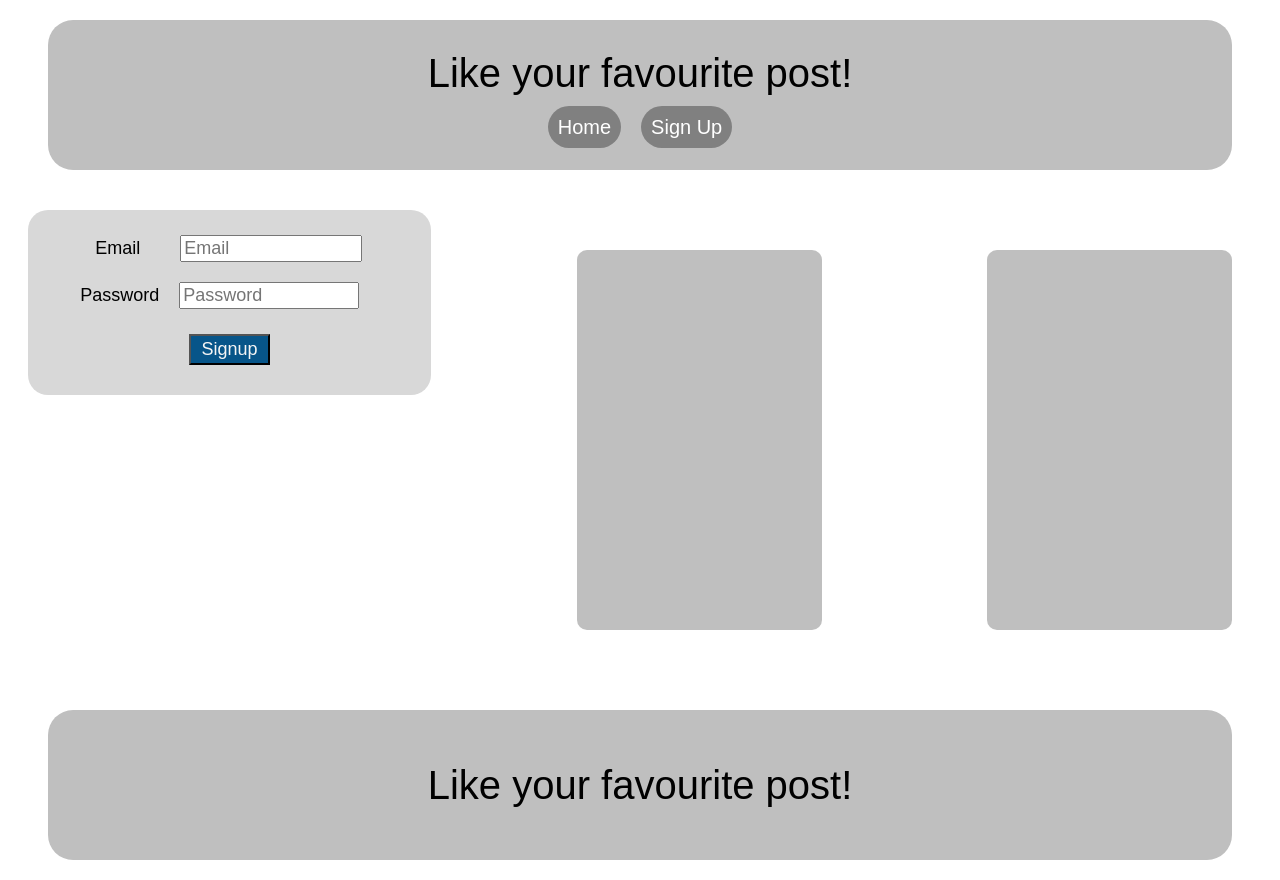
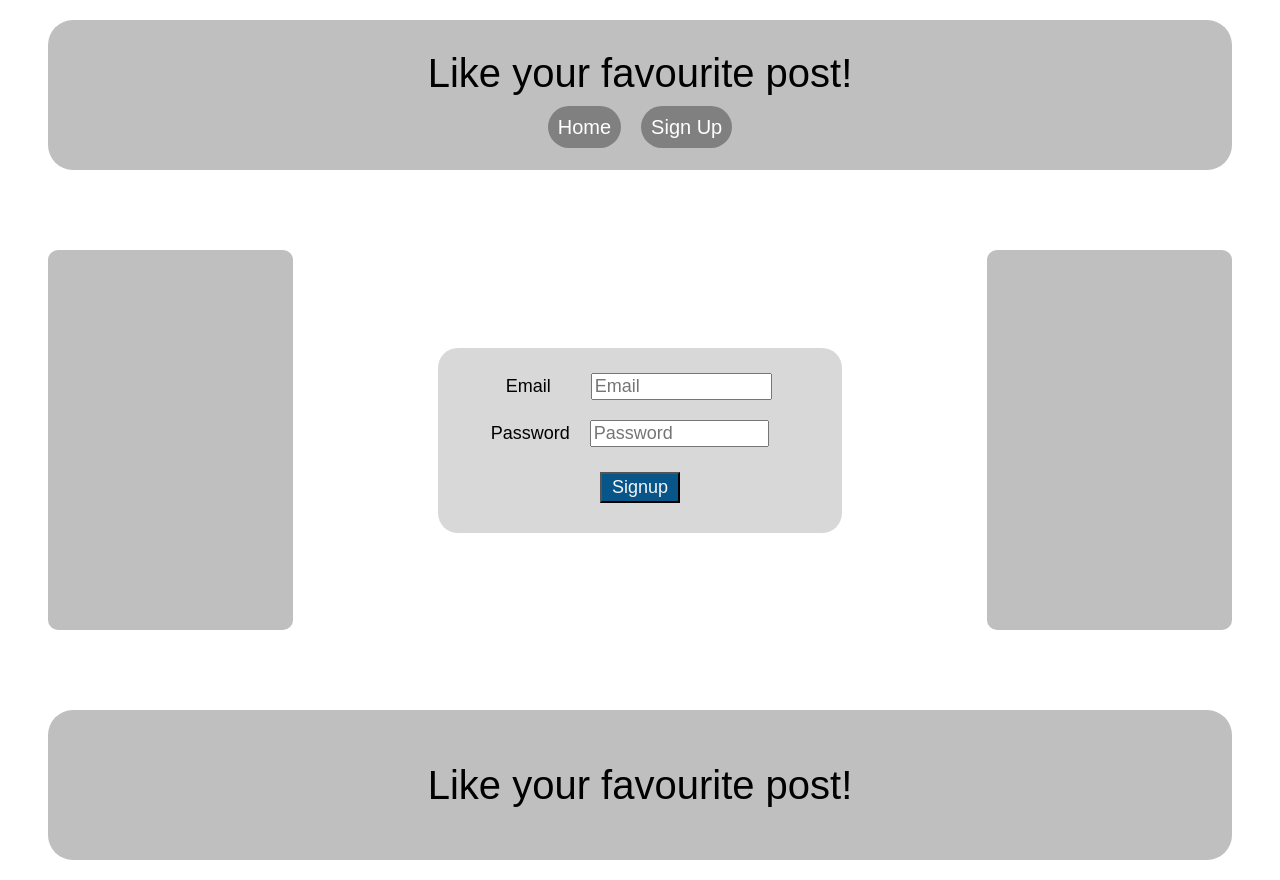
Before and after one commit to qvanthum/WAD24, a Vue app in the folder homeworkthree/: page /#/signup in a window 1280 px wide. Built offline with nearby package versions, Linux system fonts and the light colour scheme.

Commit message:
Signup to the center

```diff
--- a/homeworkthree/src/components/postsComponent.vue
+++ b/homeworkthree/src/components/postsComponent.vue
@@ -35,12 +35,12 @@
 
   <style scoped>
   .middle {
-  display: flex;
-  justify-content: center; /* Center the content horizontally */
-  flex-grow: 1;            /* Let the middle container grow to fill the remaining space */
-  margin: 20px;
-  order: 2;
-}
+    display: flex;
+    justify-content: center;
+    flex-grow: 1;
+    margin: 20px;
+    order: 2;
+  }
 
   .posts {
     width: 60%;
--- a/homeworkthree/src/components/signupComponent.vue
+++ b/homeworkthree/src/components/signupComponent.vue
@@ -1,5 +1,5 @@
 <template>
-    <div class = "signup">
+    <div class = "signup middle">
         <form @submit.prevent="handleSubmit">
             <div class="email-field">
                 <p>Email</p>
@@ -69,6 +69,14 @@
         font-size: large;
     }
 
+    .middle {
+        display: flex;
+        justify-content: center;
+        flex-grow: 1;
+        margin: 20px;
+        order: 2;
+    }
+
     form {
         padding: 20px;
         border-radius: 20px;
```
Lines whose indentation alone changed are shown as unchanged.
